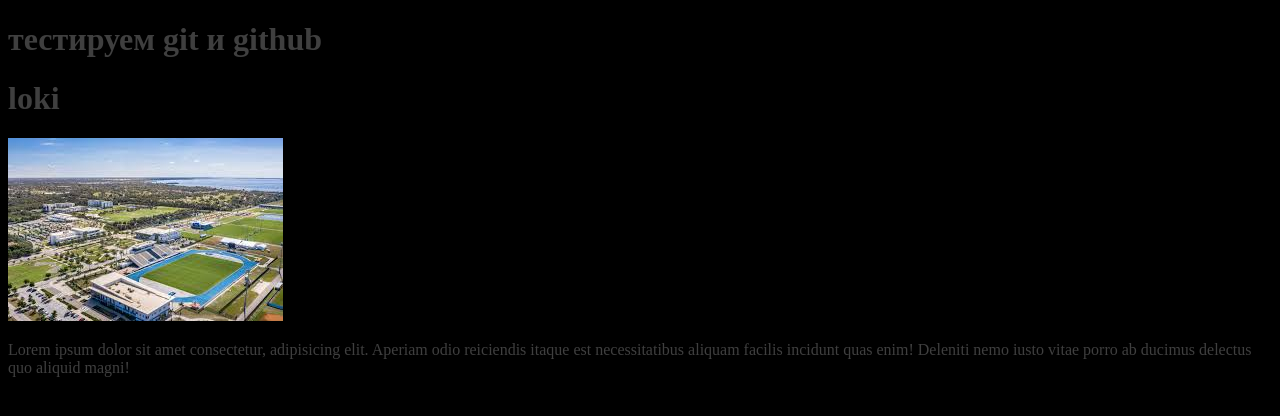
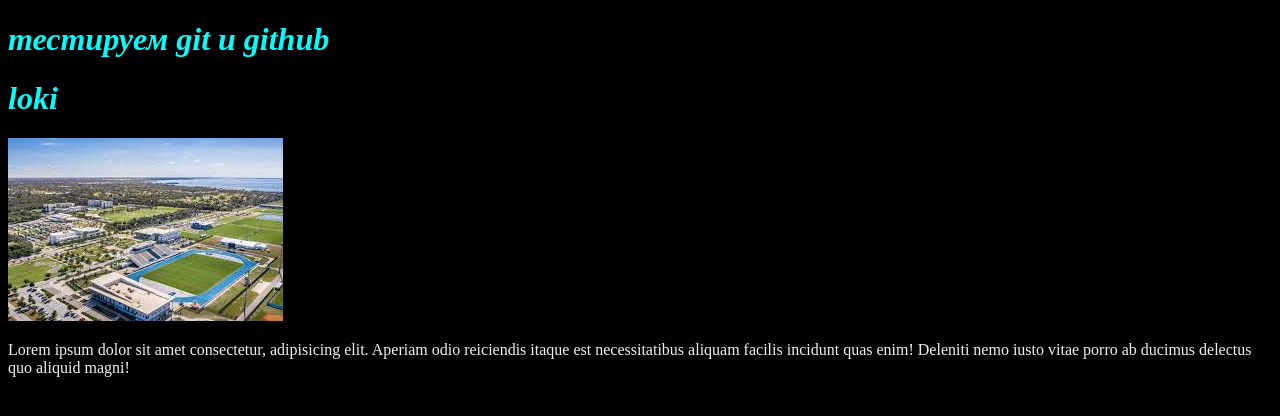
Before and after one commit to CotVSaposhkah/test1, a plain HTML site: page index.html in a window 1280 px wide. Drawn offline with Linux system fonts and the light colour scheme.

Commit message:
font-style h1

```diff
--- a/css/style.css
+++ b/css/style.css
@@ -1,4 +1,8 @@
 body{
     background-color: rgb(0, 0, 0);
-    color: rgb(63, 63, 63);
+    color: rgb(241, 241, 241);
 }
+h1{
+    font-style: italic;
+    color: aqua;
+}
```
